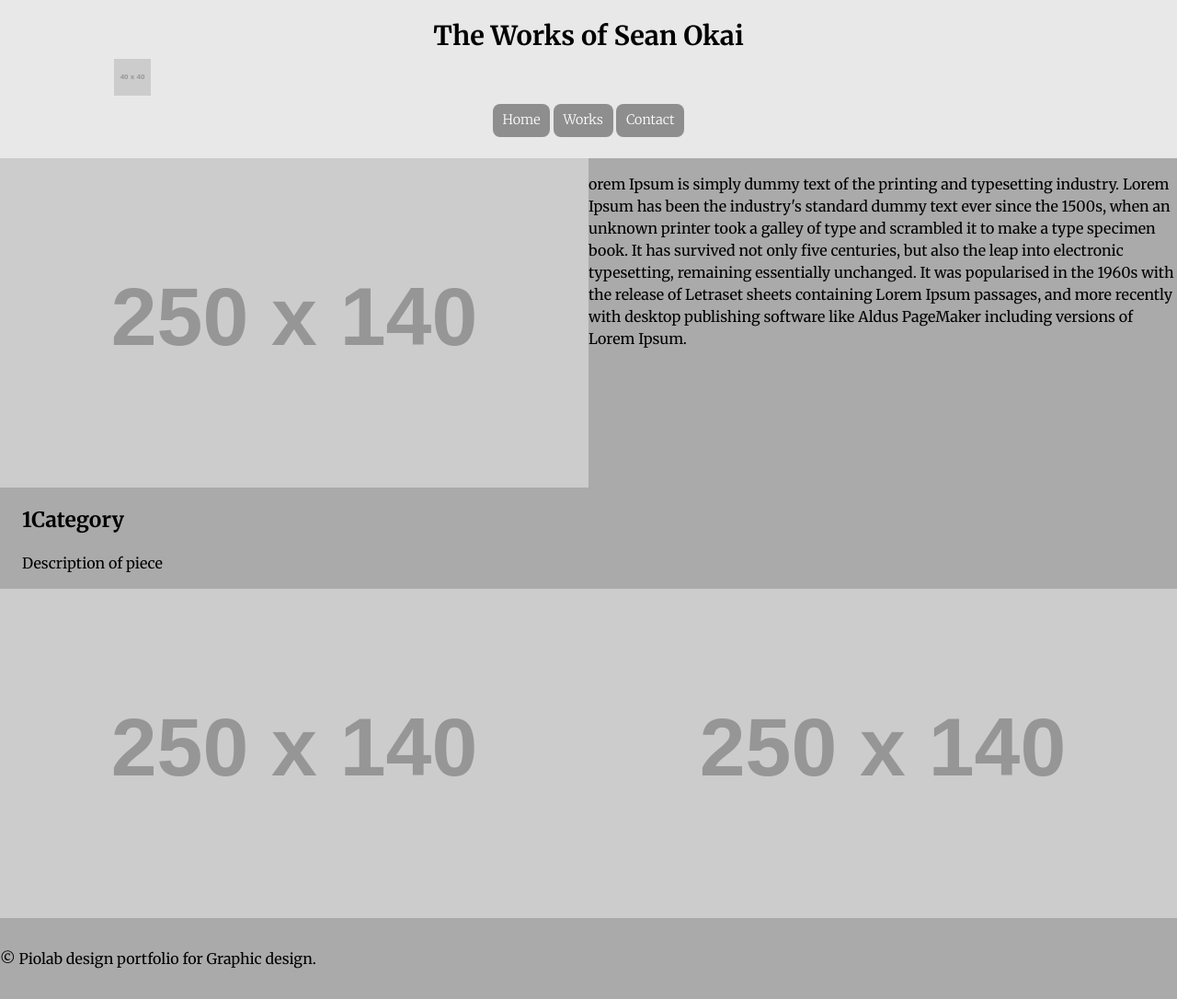
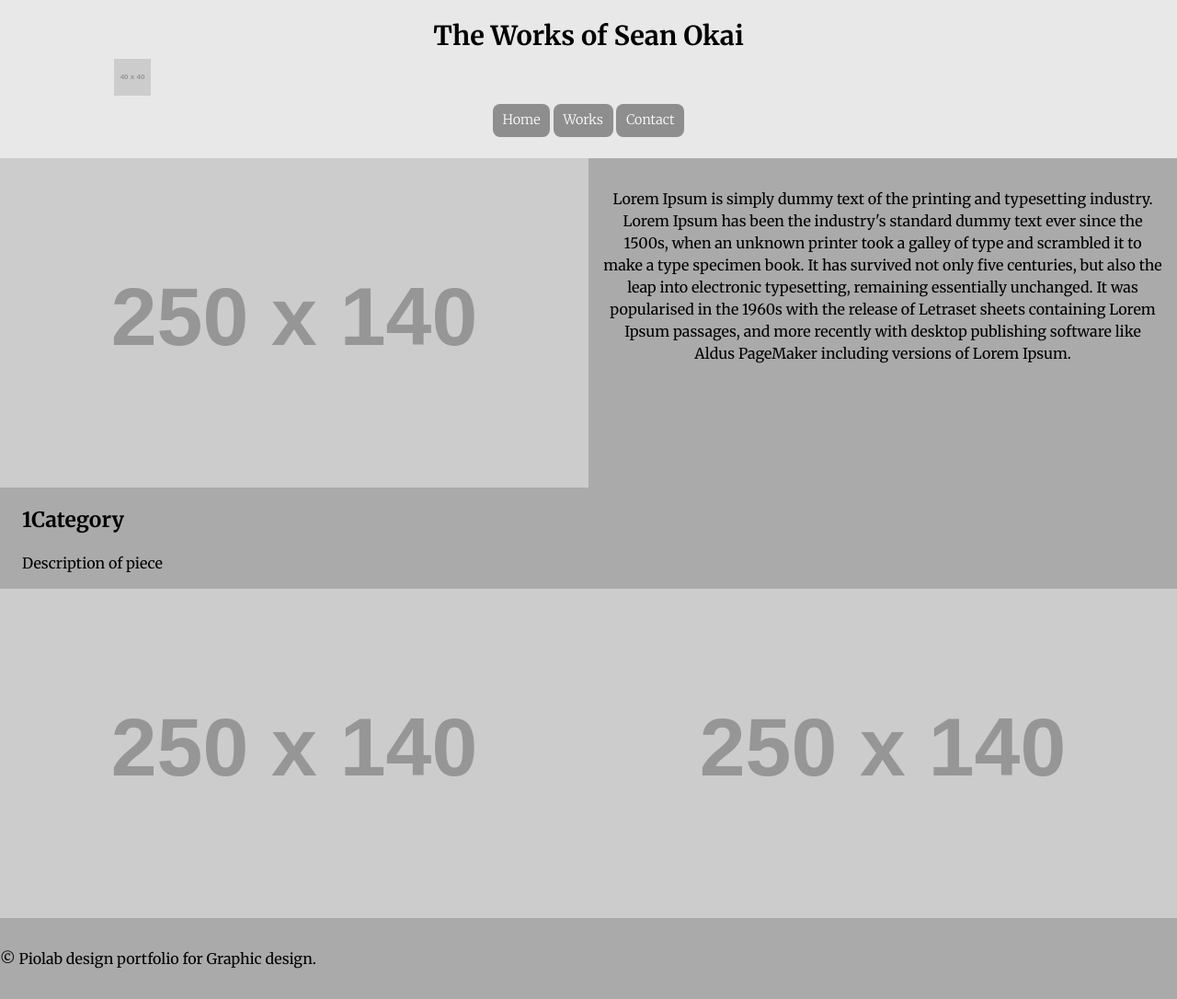
Before and after one commit to seanokai/portfolio, a Jekyll site: the page built from works/piece-1.html, in a window 1280 px wide. Shown: the whole page at 92% size. Built offline with Jekyll 4.4.1, drawn with Linux system fonts in a browser that asks for light colours; Markdown is read by kramdown in place of the engine named in the settings.

Commit message:
corrected text placement.

```diff
--- a/css/main.css
+++ b/css/main.css
@@ -109,6 +109,14 @@
 
 .contact {
 	text-decoration: none;
+
+}
+
+
+.piece-text {
+
+	text-align: center;
+	padding: 1em;
 }
 
 @media only screen and (min-width: 17em) {
--- a/works/piece-1.html
+++ b/works/piece-1.html
@@ -17,8 +17,8 @@
 
 					<div class=" grid unit unit-s-1 unit-m-1 unit-l-1-2">
 
-						<p>
-							orem Ipsum is simply dummy text of the printing and typesetting industry. Lorem Ipsum has been the industry's standard dummy text ever since the 1500s, when an unknown printer took a galley of type and scrambled it to make a type specimen book. It has survived not only five centuries, but also the leap into electronic typesetting, remaining essentially unchanged. It was popularised in the 1960s with the release of Letraset sheets containing Lorem Ipsum passages, and more recently with desktop publishing software like Aldus PageMaker including versions of Lorem Ipsum.
+						<p class="piece-text">
+							Lorem Ipsum is simply dummy text of the printing and typesetting industry. Lorem Ipsum has been the industry's standard dummy text ever since the 1500s, when an unknown printer took a galley of type and scrambled it to make a type specimen book. It has survived not only five centuries, but also the leap into electronic typesetting, remaining essentially unchanged. It was popularised in the 1960s with the release of Letraset sheets containing Lorem Ipsum passages, and more recently with desktop publishing software like Aldus PageMaker including versions of Lorem Ipsum.
 
 						</p>
 
```
